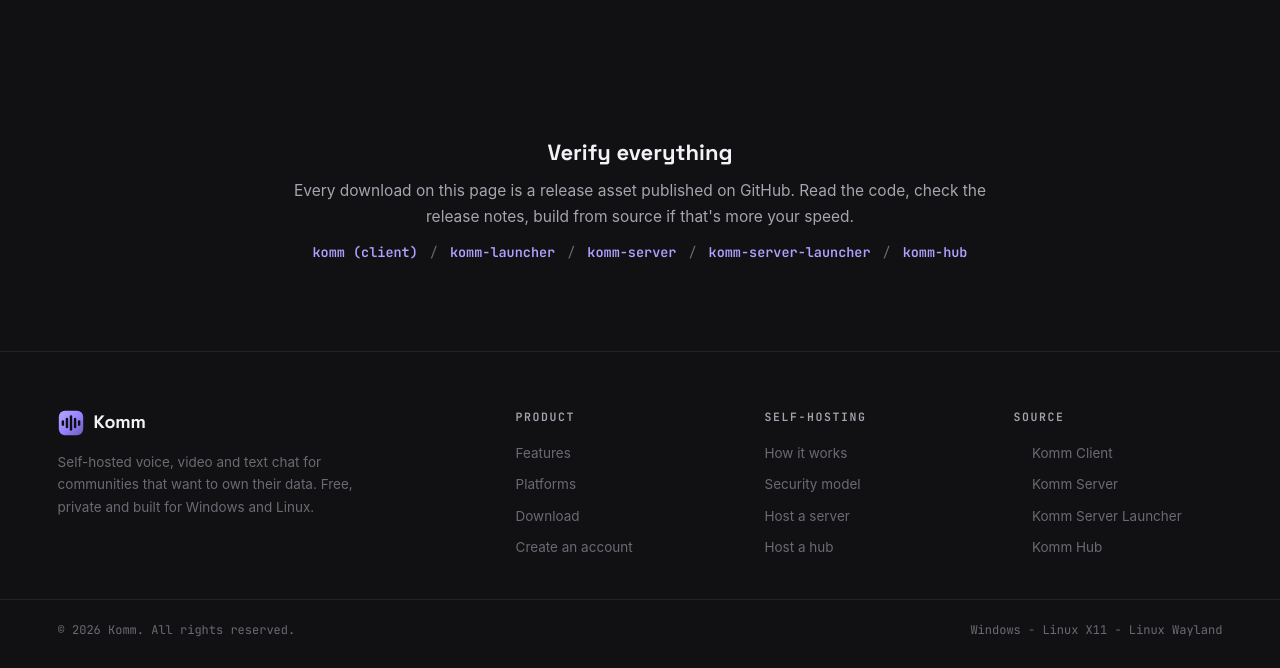
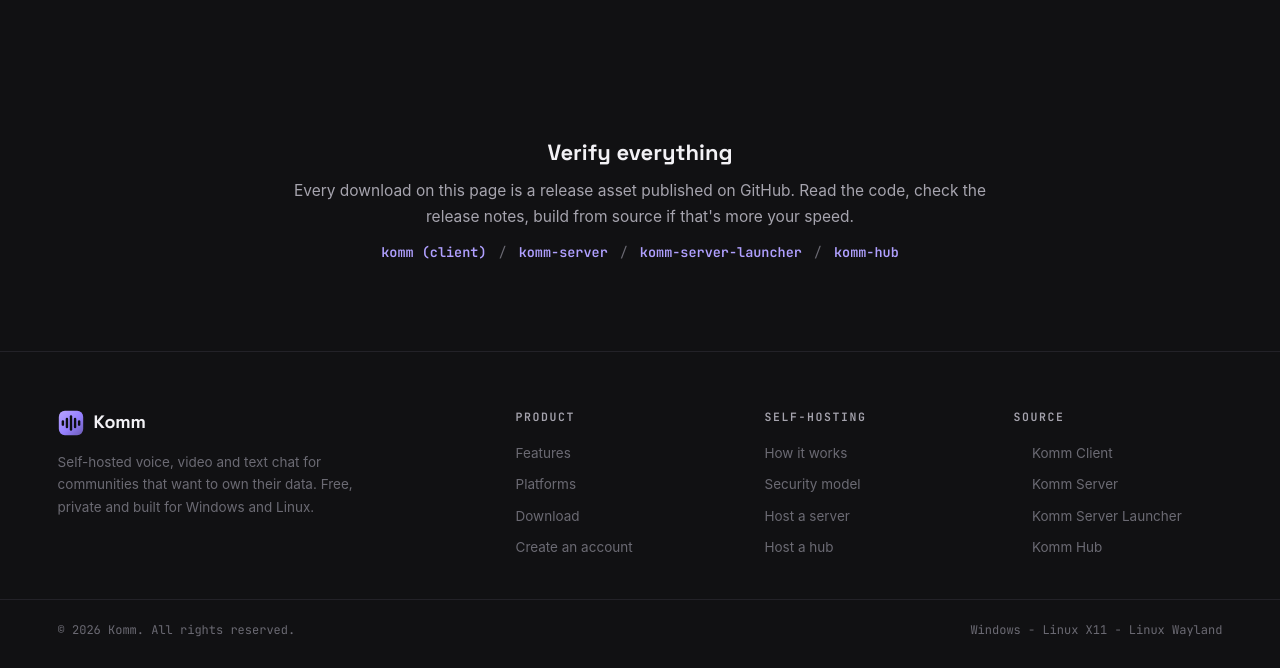
Before and after one commit to B077AS/komm-hub, a Spring app: page /download in a window 1280 px wide. Shown: the part 1591-2259 px from the top of the page. Run offline with Thymeleaf, Linux system fonts and the light colour scheme; the template is opened without the code that fills it, so the values that code supplies are empty; some of the project's set-up classes (security, data sources, template engines, error pages and the like) are left out, and stand-ins take their place; some web fonts are replaced.

Commit message:
updated readme

```diff
--- a/src/main/java/com/kommhub/config/SiteProperties.java
+++ b/src/main/java/com/kommhub/config/SiteProperties.java
@@ -25,7 +25,6 @@ public class SiteProperties {
         private String client;
         private String server;
         private String hub;
-        private String launcher;
         private String serverLauncher;
     }
 
--- a/src/main/resources/application.properties
+++ b/src/main/resources/application.properties
@@ -87,7 +87,6 @@ komm.site.base-url=https://kommvoice.com
 komm.site.github.client=https://github.com/B077AS/komm
 komm.site.github.server=https://github.com/B077AS/komm-server
 komm.site.github.hub=https://github.com/B077AS/komm-hub
-komm.site.github.launcher=https://github.com/B077AS/komm-launcher
 komm.site.github.server-launcher=https://github.com/B077AS/komm-server-launcher
 
 # Download links - point at the latest GitHub release assets. The installer and
--- a/src/main/resources/templates/download.html
+++ b/src/main/resources/templates/download.html
@@ -174,8 +174,6 @@
             <div class="dl-source-links">
                 <a th:href="${site.github.client}" target="_blank" rel="noopener" class="dl-inline-link">komm (client)</a>
                 <span class="dl-source-sep">/</span>
-                <a th:href="${site.github.launcher}" target="_blank" rel="noopener" class="dl-inline-link">komm-launcher</a>
-                <span class="dl-source-sep">/</span>
                 <a th:href="${site.github.server}" target="_blank" rel="noopener" class="dl-inline-link">komm-server</a>
                 <span class="dl-source-sep">/</span>
                 <a th:href="${site.github.serverLauncher}" target="_blank" rel="noopener" class="dl-inline-link">komm-server-launcher</a>
```
Also changed, not shown: README.md, 1 other file.
